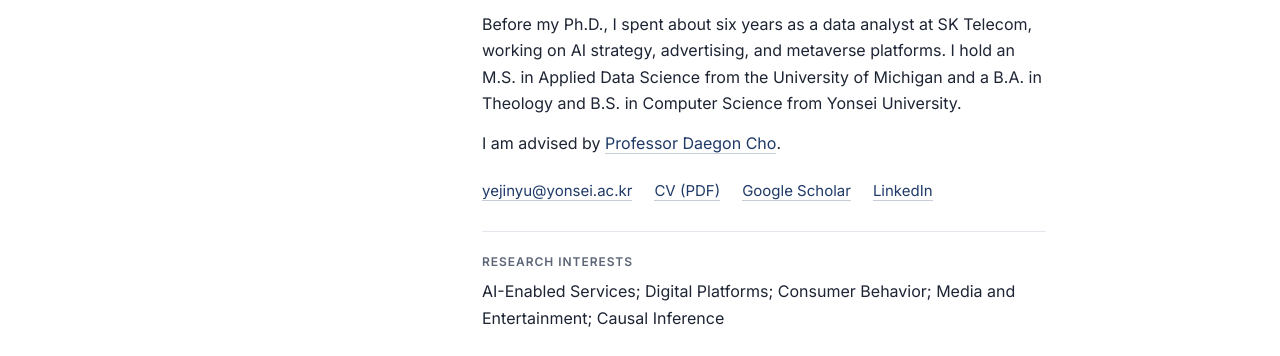
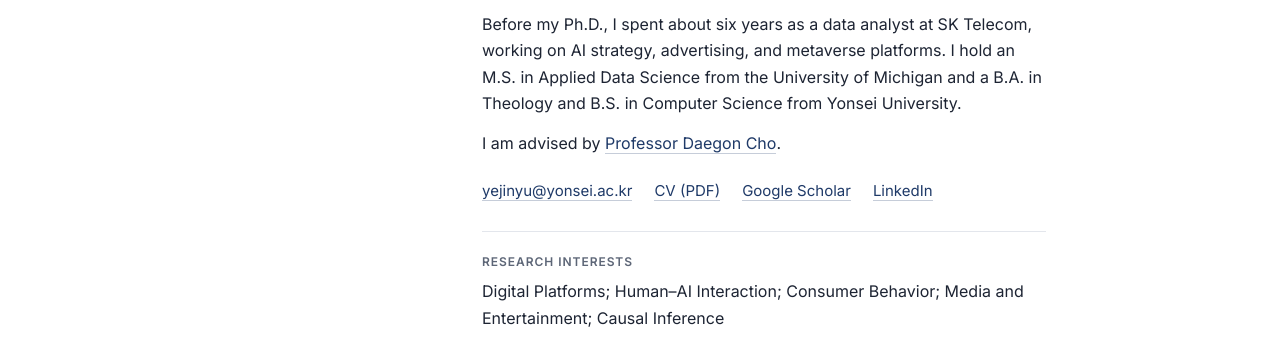
Before and after one commit to yejinyu/yejinyu.github.io, a plain HTML site: page index.html in a window 1280 px wide. Shown: the part 379-735 px from the top of the page. Drawn offline with Linux system fonts and the light colour scheme.

Commit message:
Human–AI Interaction interest; KrAIS facilitator
Co-Authored-By: Claude Opus 5.5 <noreply@anthropic.com>
Claude-Session: https://claude.ai/code/session_013zZN1Qx7We2kszFuvRqBdL

```diff
--- a/index.html
+++ b/index.html
@@ -57,7 +57,7 @@
 
         <div class="interests">
           <h2 class="label">Research Interests</h2>
-          <p>AI-Enabled Services; Digital Platforms; Consumer Behavior; Media and Entertainment; Causal Inference</p>
+          <p>Digital Platforms; Human–AI Interaction; Consumer Behavior; Media and Entertainment; Causal Inference</p>
         </div>
 
         <div class="affiliations">
```
Also changed, not shown: cv-page-1.png, cv-page-3.png, 1 other file.
